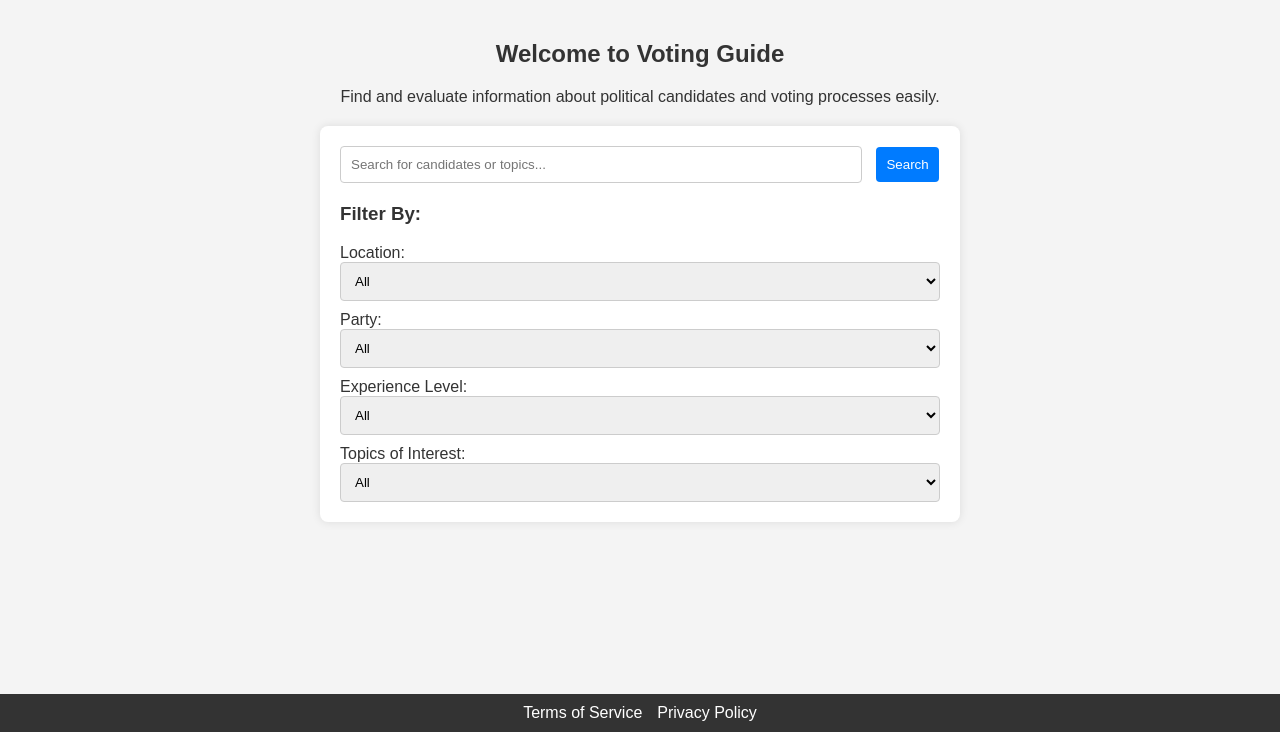
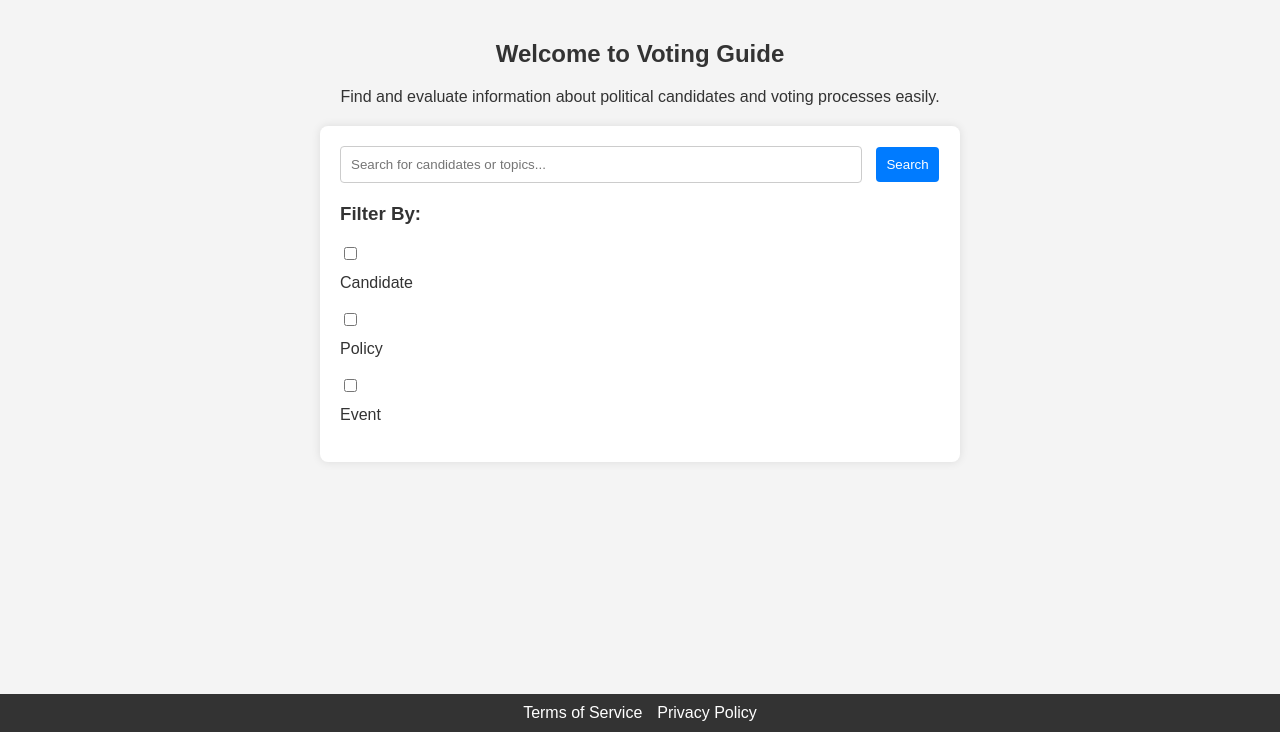
Before and after one commit to CStarfish/django, a Django app: page /search/ in a window 1280 px wide. Shown: the part 68-800 px from the top of the page. Run offline with Django 5.2, Linux system fonts and the light colour scheme.

Commit message:
Empty search field now queries everything, also changed search to use checkboxes instead.

```diff
--- a/djangoapp/forms.py
+++ b/djangoapp/forms.py
@@ -1,4 +1,4 @@
 from django import forms
 
-class search_form(forms.Form):
-    search = forms.CharField(max_length=100)
+class SearchForm(forms.Form):
+    search_term = forms.CharField(max_length=100)
--- a/djangoapp/templates/djangoapp/search.html
+++ b/djangoapp/templates/djangoapp/search.html
@@ -28,36 +28,12 @@
                 <button type="submit" value="OK">Search</button>
                 <div class="filters">
                     <h3>Filter By:</h3>
-                    <label for="location">Location:</label>
-                    <select id="location">
-                        <option value="">All</option>
-                        <option value="ca">California</option>
-                        <option value="ny">New York</option>
-                        <option value="tx">Texas</option>
-                        <!-- Add more states as needed -->
-                    </select>
-                    <label for="party">Party:</label>
-                    <select id="party">
-                        <option value="">All</option>
-                        <option value="democrat">Democrat</option>
-                        <option value="republican">Republican</option>
-                        <option value="independent">Independent</option>
-                    </select>
-                    <label for="experience">Experience Level:</label>
-                    <select id="experience">
-                        <option value="">All</option>
-                        <option value="new">New Candidate</option>
-                        <option value="experienced">Experienced</option>
-                    </select>
-                    <label for="topics">Topics of Interest:</label>
-                        <select id="topics">
-                        <option value="">All</option>
-                        <option value="education">Education</option>
-                        <option value="environment">Environment</option>
-                        <option value="health">Health</option>
-                        <option value="economy">Economy</option>
-                        <!-- Add more topics as needed -->
-                    </select>
+                    <input type="checkbox" id="candidate" name="candidate" value="candidate">
+                    <label for="candidate">Candidate</label><br>
+                    <input type="checkbox" id="policy" name="policy" value="policy">
+                    <label for="policy">Policy</label><br>
+                    <input type="checkbox" id="event" name="event" value="event">
+                    <label for="event">Event</label><br>
                 </div>
             </form>
         </section>
--- a/djangoapp/views.py
+++ b/djangoapp/views.py
@@ -1,36 +1,35 @@
+from django.http import HttpResponseRedirect
 from django.shortcuts import render
+
 import calendar
 from calendar import HTMLCalendar
 from datetime import datetime
-from .models import Candidate
+
+from .models import Candidate, Policy, Event
+
+from .forms import SearchForm
 
 # Create your views here.
 def home(request):
     return render(request, 'djangoapp/index.html')
 
 def search(request):
-    query = request.POST.get('query', '')
-    location = request.POST.get('location', '')
-
-    results = Candidate.objects.all()
-
-    if query:
-        results = results.filter(name_icontains=query)
-    if location:
-        results = results.filter(location_iexact=location)
-    return render(request, 'djangoapp/search.html', {'results': results, 'query': query, 'location': location})
+    return render(request, 'djangoapp/search.html')
 
 def results(request):
-    query = request.POST.get('query', '')
-    location = request.POST.get('location', '')
+    form = SearchForm(request.GET or None)
+    results = Candidate.objects.select_related('official__user').prefetch_related('policies', 'events')
 
-    results = Candidate.objects.all()
+    if form.is_valid():
+        search_term = form.cleaned_data.get('search')  # Get the search input from the form
 
-    if query:
-        results = results.filter(name_icontains=query)
-    if location:
-        results = results.filter(location_iexact=location)
-    return render(request, 'djangoapp/results.html', {'results': results, 'query': query, 'location': location})
-    #results = User.objects.all()  # Query all users
-    #results = Candidate.objects.select_related('official__user').all()  # Query all users that are candidates
-    #return render(request, 'djangoapp/results.html', {'results': results})
+        # Filter candidates by name (case-insensitive search)
+        if search_term:
+            results = results.select_related('official__user').filter(official__user__firstname__icontains=search_term)
+
+        context = {
+            'form': form,
+            'results': results,  # Pass the filtered results to the template
+        }
+    return render(request, 'djangoapp/results.html', {"results": results})
+    #candidates = Candidate.objects.select_related('official_user')
```
Also changed, not shown: djangoapp/templates/djangoapp/results.html (+20 -0 lines), djangoproject/settings.py (+8 -8 lines).
